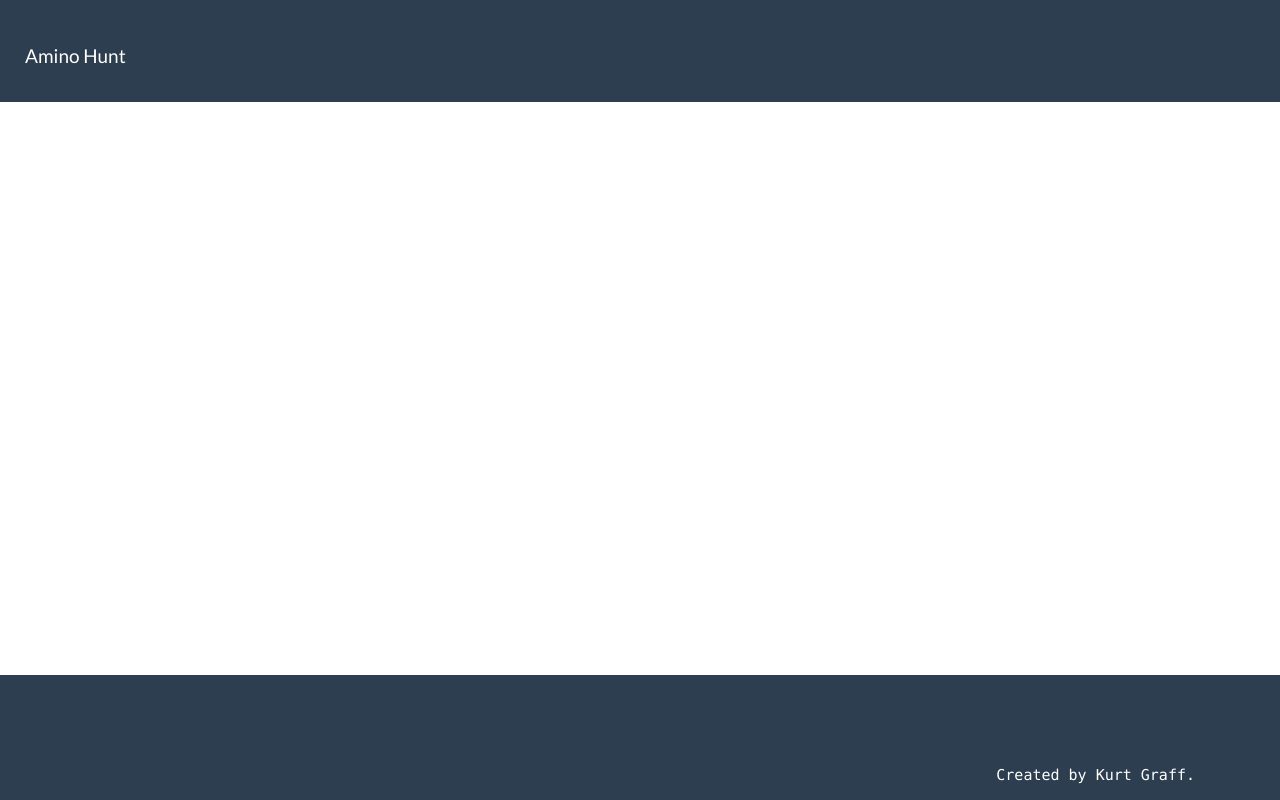
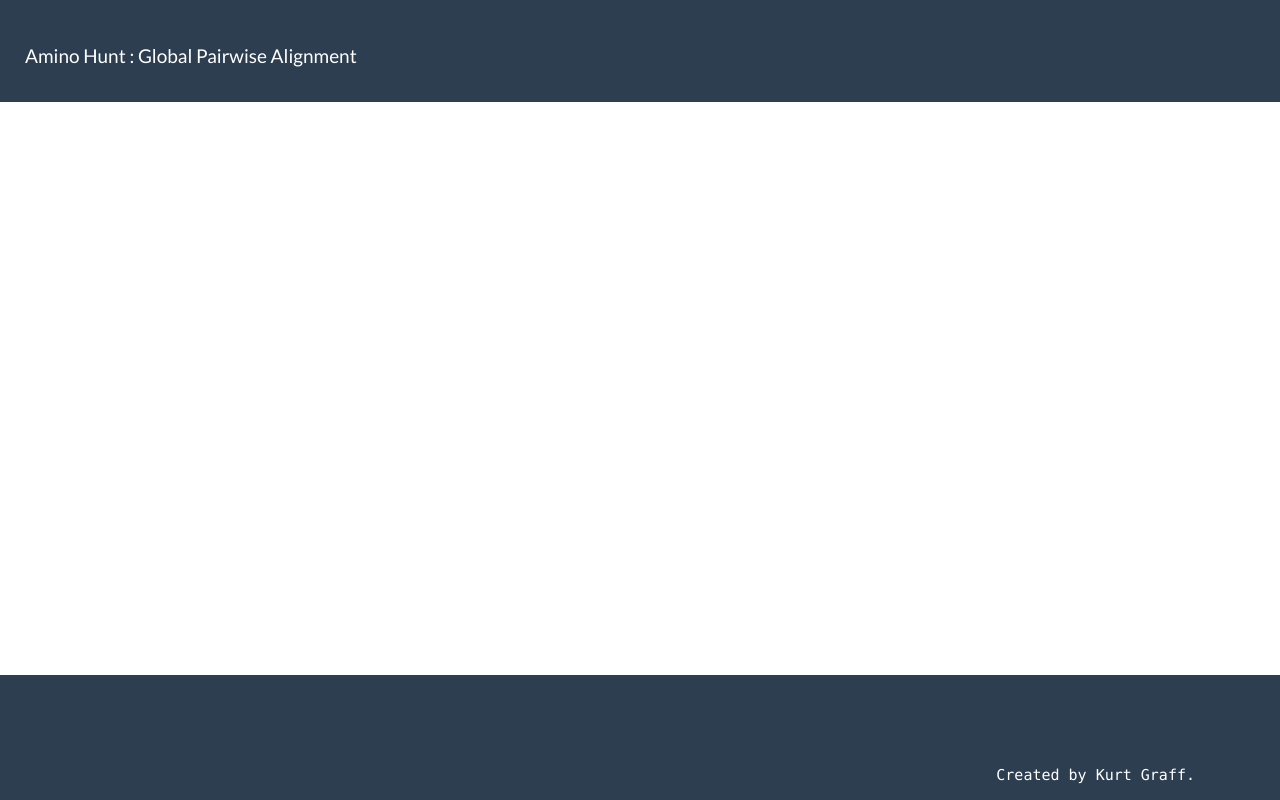
Before and after one commit to graph1994/amino-hunt, a website: page public/index.html in a window 1280 px wide. Drawn offline with Linux system fonts and the light colour scheme; files that its build step writes are made by us from their sources.

```diff
--- a/public/index.html
+++ b/public/index.html
@@ -3,7 +3,7 @@
   <head>
     <!-- <base href="/"/> -->
     <meta charset="utf-8">
-    <title>Testing</title>
+    <title>Amino Hunt</title>
     <!-- bower:js -->
     <script src="lib/jquery/dist/jquery.js"></script>
     <script src="lib/angular/angular.js"></script>
@@ -21,7 +21,7 @@
   <body>
     <div class="wrap">
       <nav class="navbar navbar-default bg-faded">
-    <h1 class="navbar-brand" ui-sref="home">Amino Hunt</h1>
+    <h1 class="navbar-brand" ui-sref="home">Amino Hunt : Global Pairwise Alignment</h1>
   </nav>
 
     <div class="container">
--- a/public/js/app.js
+++ b/public/js/app.js
@@ -87,7 +87,7 @@
     data.get({data:$scope.query}).$promise.then(function (result) {
 
      $scope.aligned = [result[0],result[1]];
-     console.log($scope.aligned[0].align.spilt(""));
+    // console.log($scope.aligned[0].align.spilt(""));
      $scope.matrix = result[2]["matrix"];
      console.log($scope.matrix)
      console.log($scope.aligned)
```
